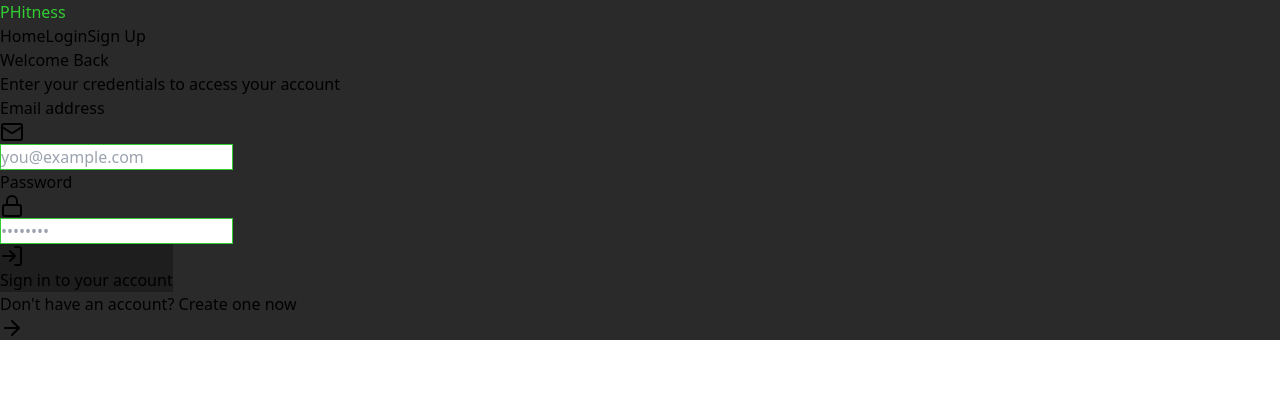
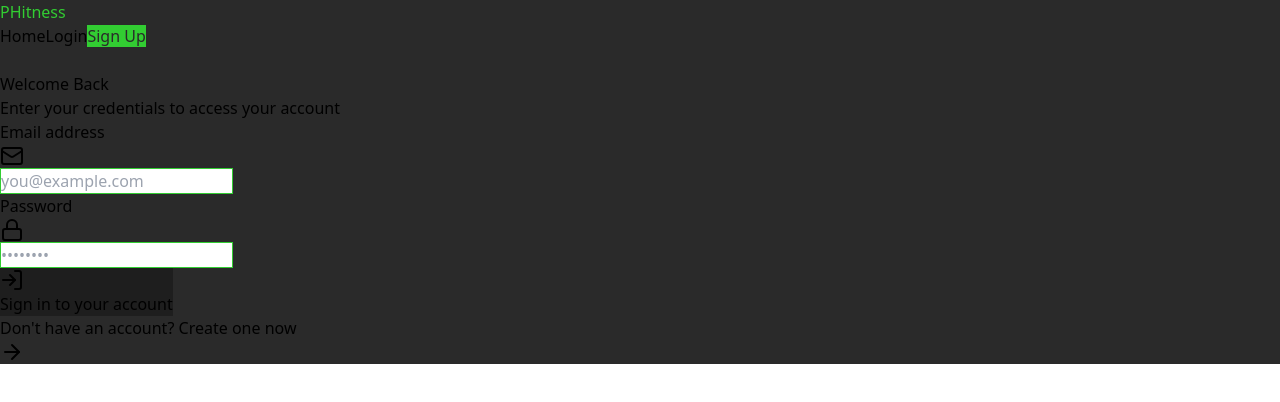
Before and after one commit to EvanHarlan/PHitness, a React (Vite) app in the folder frontend/: page /login in a window 1280 px wide. Shown: the top 402 px of the page. Built offline with nearby package versions, Linux system fonts and the light colour scheme; no server answers.

Commit message:
updated nav styling and functionality

```diff
--- a/frontend/src/components/NavBar.jsx
+++ b/frontend/src/components/NavBar.jsx
@@ -1,46 +1,163 @@
 import { Link } from 'react-router-dom';
 import { useUserStore } from '../stores/useUserStore';
 import { COLORS } from '../lib/constants';
+import { useState } from 'react';
 
 function Navbar() {
   const { user, logout } = useUserStore();
+  const [isMenuOpen, setIsMenuOpen] = useState(false);
+
+  const toggleMenu = () => {
+    setIsMenuOpen(!isMenuOpen);
+  };
 
   return (
-    <nav className=" text-white shadow-md"
+    <nav
+      className="text-white shadow-md sticky top-0 z-50"
       style={{
         backgroundColor: COLORS.MEDIUM_GRAY,
-      }}>
-      <div className="container mx-auto px-4 py-3 flex justify-between items-center">
-        <Link to="/" className="text-xl font-bold" style={{ color: COLORS.NEON_GREEN }}>
-          PHitness
+      }}
+    >
+      <div className="container mx-auto px-4 py-4">
+        <div className="flex justify-between items-center">
+          {/* Logo */}
+          <Link
+            to="/"
+            className="text-2xl font-bold flex items-center"
+            style={{ color: COLORS.NEON_GREEN }}
+          >
+            <span className="mr-1">PH</span>
+            <span className="text-white">itness</span>
           </Link>
 
-        <div className="flex space-x-4">
-          {/* Home link always visible */}
-          <Link to="/" className="hover:text-green-400">Home</Link>
+          {/* Desktop Navigation */}
+          <div className="hidden md:flex items-center space-x-6">
+            <Link to="/" className="hover:text-green-400 transition duration-200">Home</Link>
 
-          {/* Show these links only when user is logged in */}
             {user ? (
               <>
-              <Link to="/profile" className="hover:text-green-400">Profile</Link>
-              <Link to="/social" className="hover:text-green-400">Social</Link>
-              <Link to="/nutrition" className="hover:text-green-400">Nutrition</Link>
-              <Link to="/workout" className="hover:text-green-400">Workouts</Link>
+                <Link to="/profile" className="hover:text-green-400 transition duration-200">Profile</Link>
+                <Link to="/social" className="hover:text-green-400 transition duration-200">Social</Link>
+                <Link to="/nutrition" className="hover:text-green-400 transition duration-200">Nutrition</Link>
+                <Link to="/workout" className="hover:text-green-400 transition duration-200">Workouts</Link>
                 <button
                   onClick={logout}
-                className="hover:text-green-400"
+                  className="ml-2 px-4 py-2 rounded bg-red-600 hover:bg-red-700 transition duration-200"
                 >
                   Logout
                 </button>
               </>
             ) : (
-            /* Show these links only when user is NOT logged in */
               <>
-              <Link to="/login" className="hover:text-green-400">Login</Link>
-              <Link to="/signup" className="hover:text-green-400">Sign Up</Link>
+                <Link to="/login" className="hover:text-green-400 transition duration-200">Login</Link>
+                <Link
+                  to="/signup"
+                  className="px-4 py-2 rounded font-medium transition duration-200"
+                  style={{
+                    backgroundColor: COLORS.NEON_GREEN,
+                    color: COLORS.MEDIUM_GRAY
+                  }}
+                >
+                  Sign Up
+                </Link>
               </>
             )}
           </div>
+
+          {/* Mobile menu button */}
+          <div className="md:hidden flex items-center">
+            <button
+              onClick={toggleMenu}
+              className="outline-none p-2"
+            >
+              {isMenuOpen ? (
+                <svg className="w-6 h-6" fill="none" stroke="currentColor" viewBox="0 0 24 24" xmlns="http://www.w3.org/2000/svg">
+                  <path strokeLinecap="round" strokeLinejoin="round" strokeWidth={2} d="M6 18L18 6M6 6l12 12" />
+                </svg>
+              ) : (
+                <svg className="w-6 h-6" fill="none" stroke="currentColor" viewBox="0 0 24 24" xmlns="http://www.w3.org/2000/svg">
+                  <path strokeLinecap="round" strokeLinejoin="round" strokeWidth={2} d="M4 6h16M4 12h16M4 18h16" />
+                </svg>
+              )}
+            </button>
+          </div>
+        </div>
+
+        {/* Mobile Navigation */}
+        {isMenuOpen && (
+          <div className="md:hidden mt-4 pb-4 space-y-3 flex flex-col">
+            <Link
+              to="/"
+              className="block px-3 py-2 rounded hover:bg-gray-700 transition duration-200"
+              onClick={() => setIsMenuOpen(false)}
+            >
+              Home
+            </Link>
+
+            {user ? (
+              <>
+                <Link
+                  to="/profile"
+                  className="block px-3 py-2 rounded hover:bg-gray-700 transition duration-200"
+                  onClick={() => setIsMenuOpen(false)}
+                >
+                  Profile
+                </Link>
+                <Link
+                  to="/social"
+                  className="block px-3 py-2 rounded hover:bg-gray-700 transition duration-200"
+                  onClick={() => setIsMenuOpen(false)}
+                >
+                  Social
+                </Link>
+                <Link
+                  to="/nutrition"
+                  className="block px-3 py-2 rounded hover:bg-gray-700 transition duration-200"
+                  onClick={() => setIsMenuOpen(false)}
+                >
+                  Nutrition
+                </Link>
+                <Link
+                  to="/workout"
+                  className="block px-3 py-2 rounded hover:bg-gray-700 transition duration-200"
+                  onClick={() => setIsMenuOpen(false)}
+                >
+                  Workouts
+                </Link>
+                <button
+                  onClick={() => {
+                    logout();
+                    setIsMenuOpen(false);
+                  }}
+                  className="w-full text-left px-3 py-2 rounded bg-red-600 hover:bg-red-700 transition duration-200"
+                >
+                  Logout
+                </button>
+              </>
+            ) : (
+              <>
+                <Link
+                  to="/login"
+                  className="block px-3 py-2 rounded hover:bg-gray-700 transition duration-200"
+                  onClick={() => setIsMenuOpen(false)}
+                >
+                  Login
+                </Link>
+                <Link
+                  to="/signup"
+                  className="block px-3 py-2 rounded font-medium transition duration-200"
+                  style={{
+                    backgroundColor: COLORS.NEON_GREEN,
+                    color: COLORS.MEDIUM_GRAY
+                  }}
+                  onClick={() => setIsMenuOpen(false)}
+                >
+                  Sign Up
+                </Link>
+              </>
+            )}
+          </div>
+        )}
       </div>
     </nav>
   );
```
Lines whose indentation alone changed are shown as unchanged.
